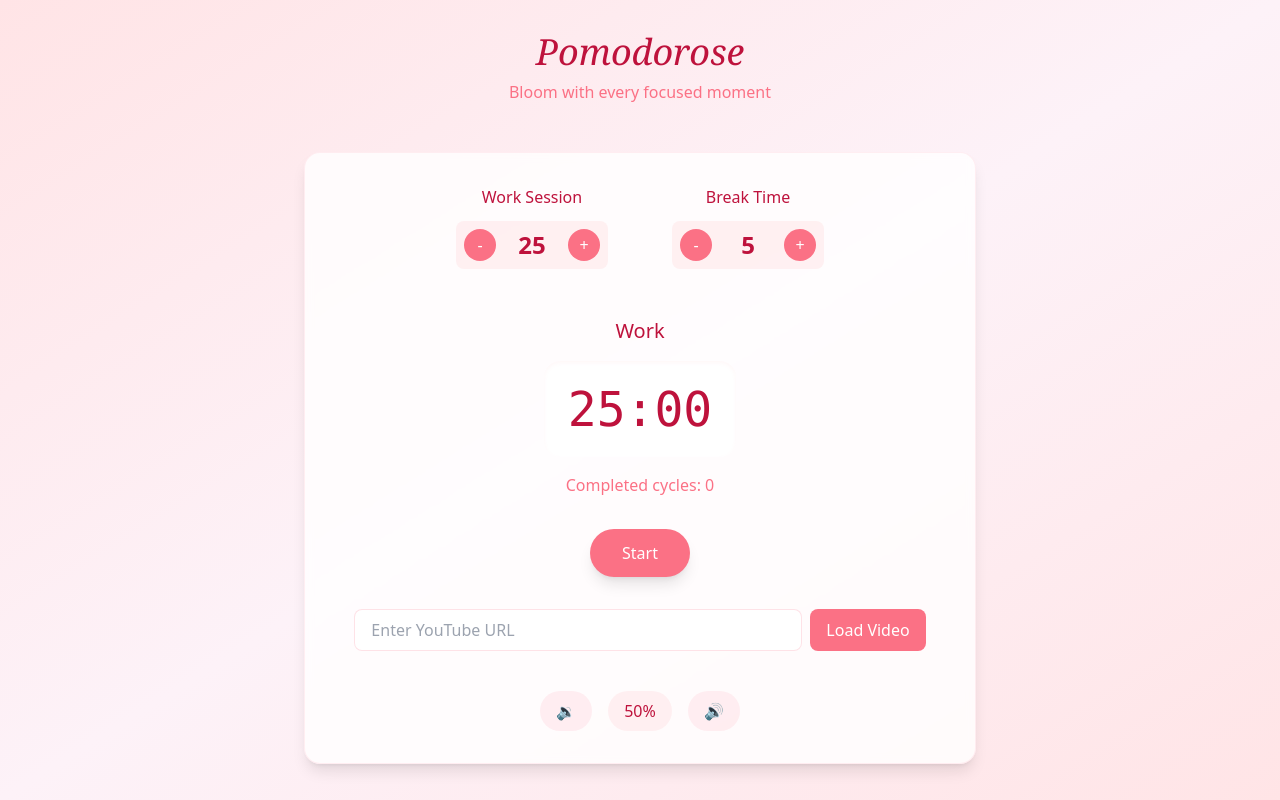
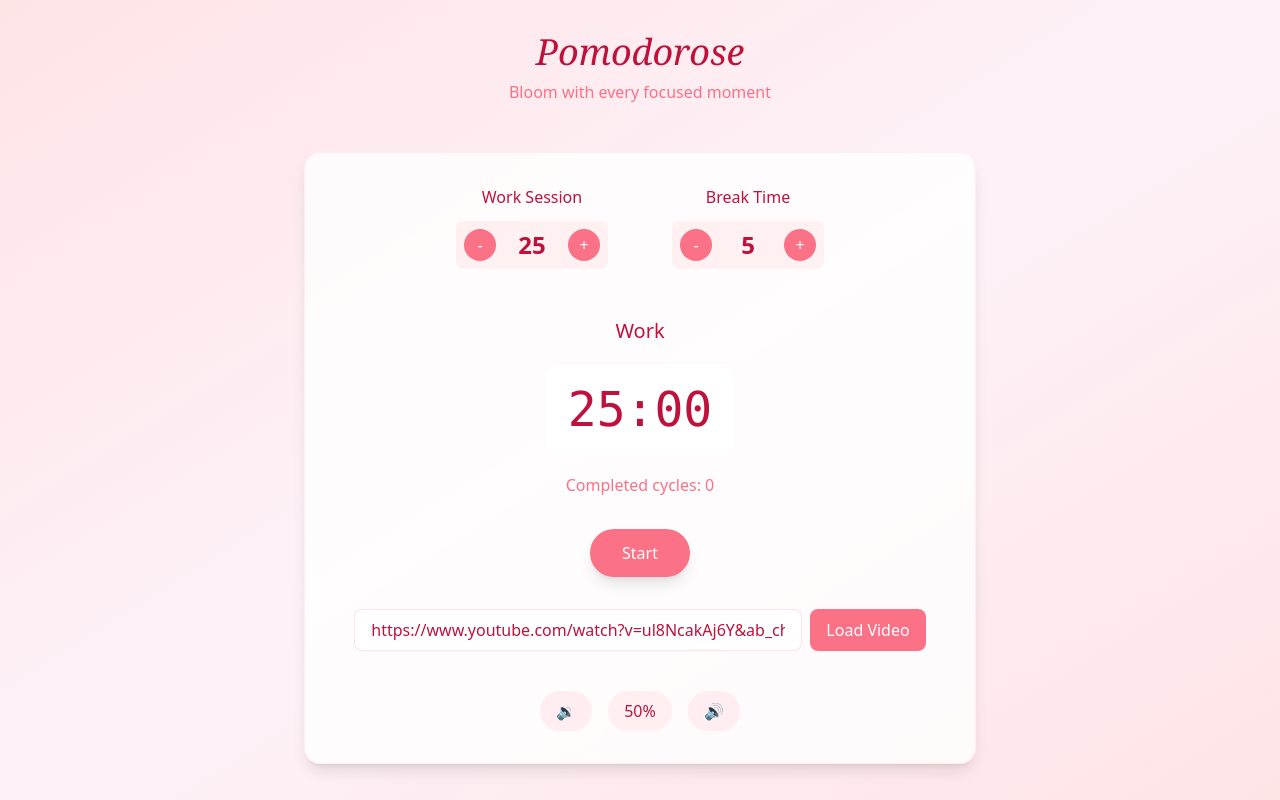
Before and after one commit to DaSoftDevApp/Pomodorose, a React (Vite) app: page / in a window 1280 px wide. Built offline with nearby package versions, Linux system fonts and the light colour scheme.

Commit message:
Added video by default.

```diff
--- a/src/components/VideoPlayer.jsx
+++ b/src/components/VideoPlayer.jsx
@@ -2,7 +2,7 @@ import { useEffect, useState } from 'react';
 import { useSelector } from 'react-redux';
 
 function VideoPlayer() {
-    const [videoUrl, setVideoUrl] = useState('');
+    const [videoUrl, setVideoUrl] = useState('https://www.youtube.com/watch?v=ul8NcakAj6Y&ab_channel=StudyPomodoro');
     const [player, setPlayer] = useState(null);
     const [isReady, setIsReady] = useState(false);
     const [volume, setVolume] = useState(50); // Default volume at 50%
@@ -38,7 +38,7 @@ function VideoPlayer() {
         const newPlayer = new window.YT.Player('youtube-player', {
             height: '315',
             width: '560',
-            videoId: videoId,
+            videoId: 'ul8NcakAj6Y',
             events: {
                 'onReady': onPlayerReady,
                 'onStateChange': onPlayerStateChange
```
